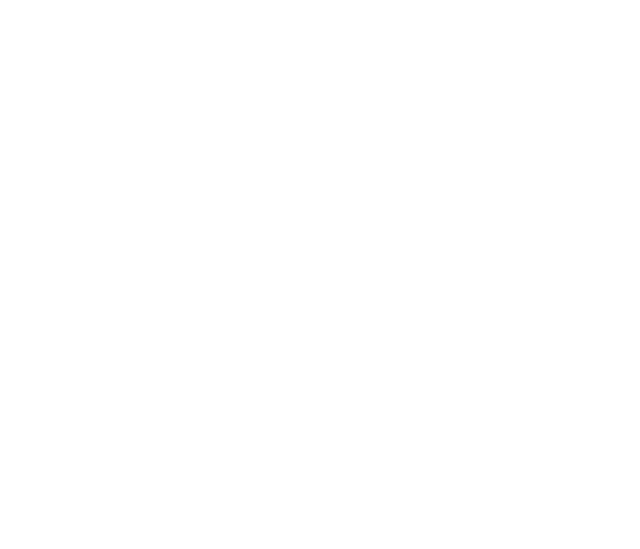
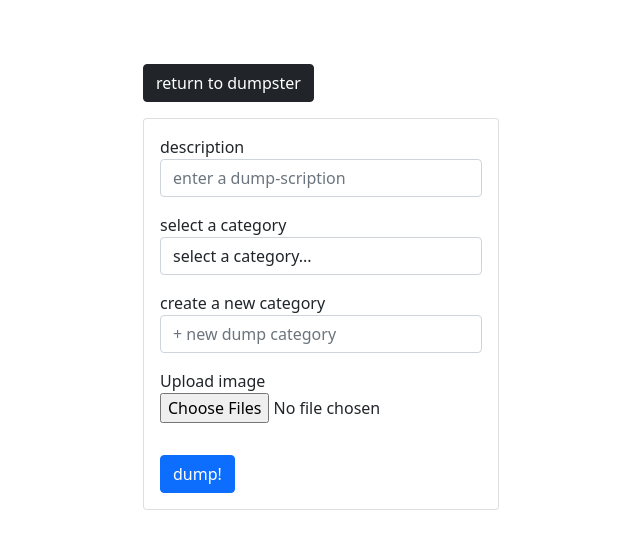
Before and after one commit to safiyamufti/Photodump, a Django app: page /add/ in a window 1280 px wide. Before the commit the part shown is empty. Shown: the top 549 px of the page, without its empty margins (319-959 px from the left). Run offline with Django 3.2, Linux system fonts and the light colour scheme; data comes from the database, SQL or seed files in the repository; both versions use the stored data as it was after the commit.

Commit message:
Added Add photo functionality, and Search by Category functionality

```diff
--- a/Photos/Templates/Photos/add.html
+++ b/Photos/Templates/Photos/add.html
@@ -0,0 +1,66 @@
+<!DOCTYPE html>
+<html>
+
+<head>
+    <meta charset='utf-8'>
+    <meta http-equiv='X-UA-Compatible' content='IE=edge'>
+    <title>dump a photo</title>
+    <meta name='viewport' content='width=device-width, initial-scale=1'>
+
+    <!-- CSS only -->
+    <link href="https://cdn.jsdelivr.net/npm/bootstrap@5.0.0-beta1/dist/css/bootstrap.min.css" rel="stylesheet"
+        integrity="sha384-giJF6kkoqNQ00vy+HMDP7azOuL0xtbfIcaT9wjKHr8RbDVddVHyTfAAsrekwKmP1" crossorigin="anonymous">
+
+</head>
+
+<body class="m-5">
+    <div class="container">
+
+        <div class="row justify-content-center">
+            <div class="col-md-4">
+                <a href="{% url 'gallery' %}" class="btn btn-dark my-3">return to dumpster</a>
+                <div class="card">
+
+
+                    <form method='POST' action="" enctype="multipart/form-data">
+                        {% csrf_token %}
+
+                        <div class="form-group m-3">
+                            <label>description</label>
+                            <input required name="description" type="text" placeholder="enter a dump-scription"
+                                class="form-control">
+                        </div>
+
+                        <div class="form-group m-3">
+                            <label>select a category</label>
+                            <select name="category" class="form-control">
+                                <option value='none'>select a category...</option>
+
+                                {% for category in categories %}
+                                <option value='{{category.id}}'>{{category.name}}</option>
+                                {% endfor %}
+                            </select>
+                        </div>
+
+
+                        <div class="form-group m-3">
+                            <label>create a new category</label>
+                            <input name="category_new" type="text" placeholder="+ new dump category"
+                                class="form-control">
+                        </div>
+
+                        <div class="form-group m-3">
+                            <label>Upload image</label>
+                            <input required name="images" type="file" multiple class="form-control-file">
+                        </div>
+
+                        <button type='submit' class="btn btn-primary m-3">dump!</button>
+
+                    </form>
+                </div>
+            </div>
+        </div>
+    </div>
+</body>
+
+</html>
--- a/Photos/Templates/Photos/gallery.html
+++ b/Photos/Templates/Photos/gallery.html
@@ -43,7 +43,7 @@
             </div>
 
             <div class="col-md-9">
-            your very own photo dump :)
+            <h3> photodump! </h3>
              <div class="row">
 
                     {% for photo in photos %}
--- a/Photos/views.py
+++ b/Photos/views.py
@@ -5,8 +5,13 @@ from .models import Category, Photo
 # creating some function based views here
 
 def gallery(request):
+    category = request.GET.get('category')
+    if category == None:
+        photos = Photo.objects.all()
+    else:
+         photos = Photo.objects.filter(category__name=category)
+
     categories = Category.objects.all()
-    photos = Photo.objects.all()
     context = {'categories': categories, 'photos': photos}
     return render(request, 'Photos/gallery.html', context)
 
@@ -15,4 +20,29 @@ def viewPhoto(request, pk):
     return render(request, 'Photos/image.html', {'photo': photo})
 
 def addPhoto(request):
-    return render(request, 'Photos/add.html')
+
+    categories = Category.objects.all()
+
+    if request.method == 'POST':
+        data = request.POST
+        images = request.FILES.getlist('images')
+
+        if data['category'] != 'none':
+            category = Category.objects.get(id=data['category'])
+        elif data['category_new'] != '':
+            category, created = Category.objects.get_or_create(
+                name=data['category_new'])
+        else:
+            category = None
+
+        for image in images:
+            photo = Photo.objects.create(
+                category=category,
+                description=data['description'],
+                image=image,
+            )
+
+        return redirect('gallery')
+
+    context = {'categories': categories}
+    return render(request, 'photos/add.html', context)
```
Also changed, not shown: db.sqlite3.
